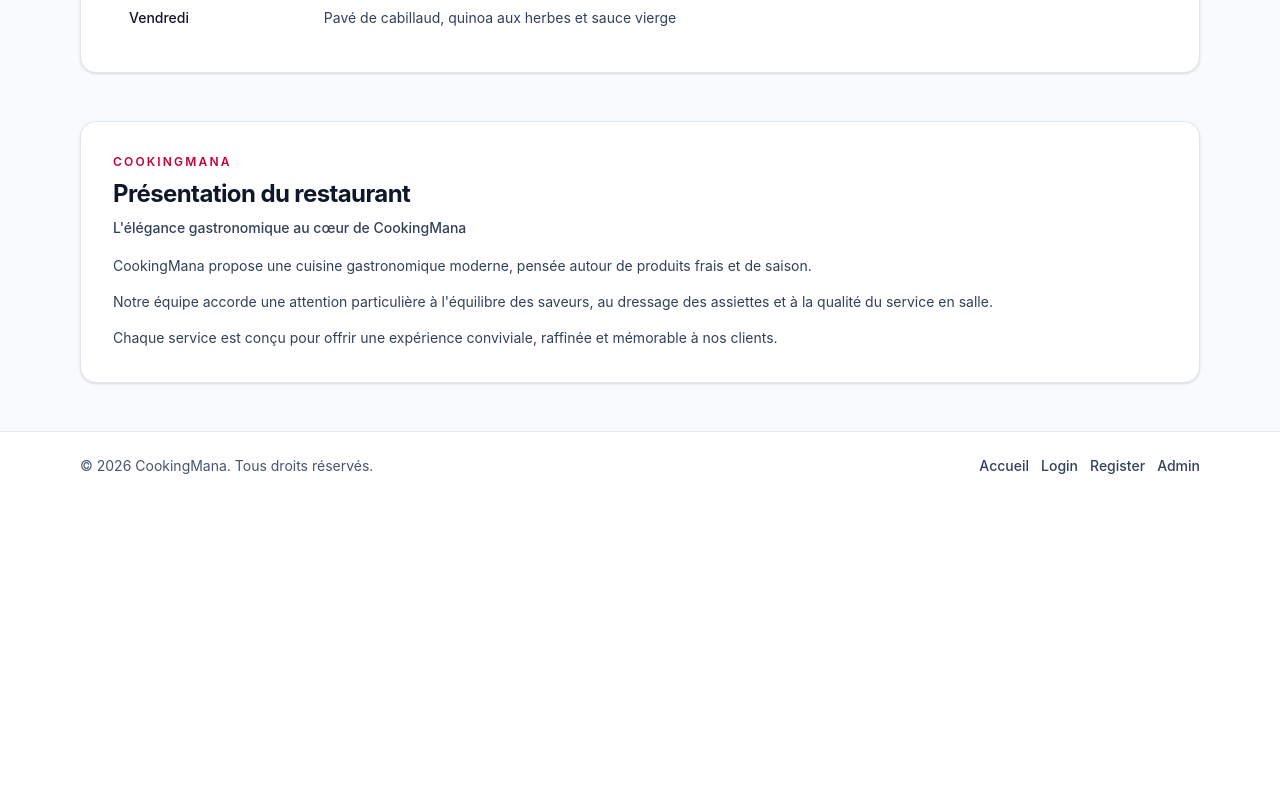
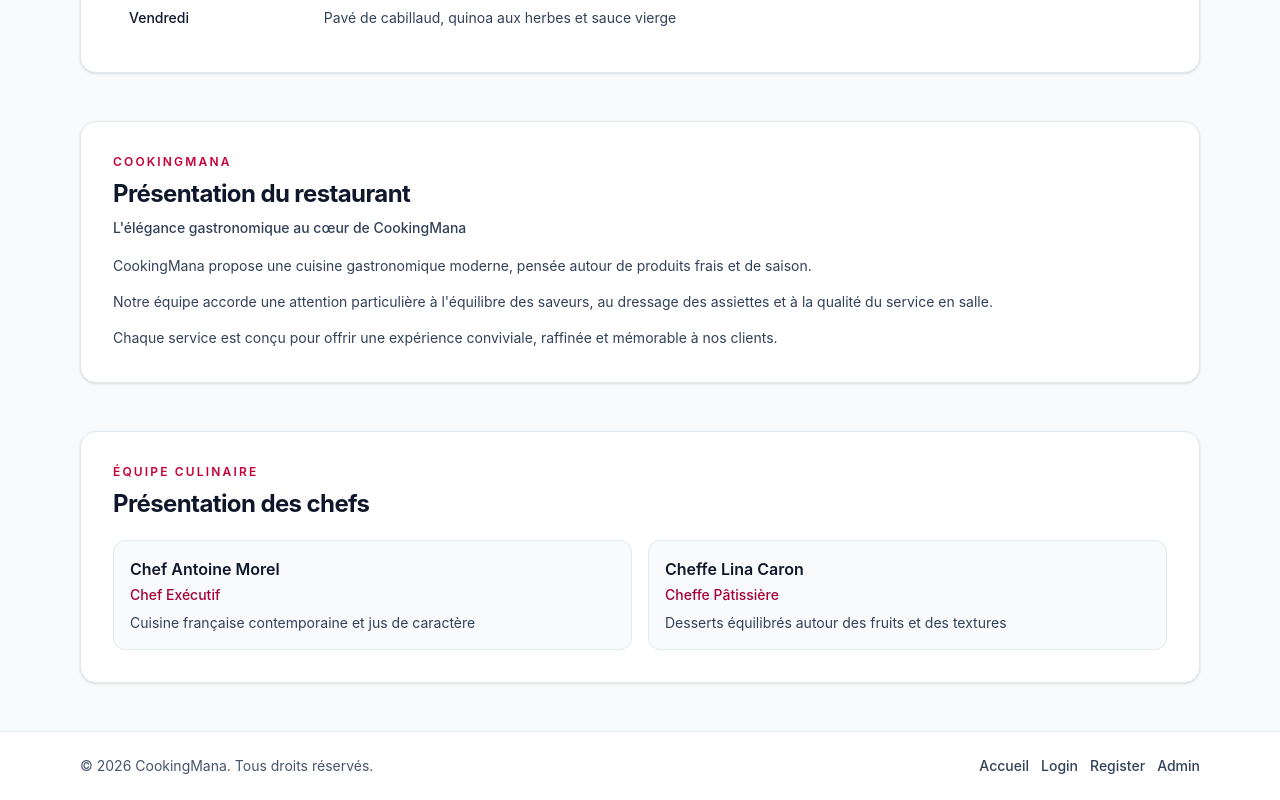
Before and after one commit to marc-awad/cooking-mana, a React (Vite) app: page / in a window 1280 px wide. Shown: the part 931-1731 px from the top of the page. Before the commit the page ends 1431 px from the top, so only its background shows below. Built offline with nearby package versions, Linux system fonts and the light colour scheme.

Commit message:
refactor: improve clean architecture with shared section styles and global error boundary

```diff
--- a/src/App.tsx
+++ b/src/App.tsx
@@ -7,6 +7,17 @@ type PlaceholderPageProps = {
   title: string
   path: string
 }
+
+type PlaceholderRoute = {
+  path: string
+  title: string
+}
+
+const placeholderRoutes: PlaceholderRoute[] = [
+  { path: "/login", title: "Login" },
+  { path: "/register", title: "Register" },
+  { path: "/admin", title: "Admin" },
+]
 
 function PlaceholderPage({ title, path }: PlaceholderPageProps) {
   return (
@@ -36,18 +47,13 @@ function App() {
     <Routes>
       <Route element={<MainLayout />}>
         <Route path="/" element={<HomePage />} />
-        <Route
-          path="/login"
-          element={<PlaceholderPage title="Login" path="/login" />}
-        />
-        <Route
-          path="/register"
-          element={<PlaceholderPage title="Register" path="/register" />}
-        />
-        <Route
-          path="/admin"
-          element={<PlaceholderPage title="Admin" path="/admin" />}
-        />
+        {placeholderRoutes.map((route) => (
+          <Route
+            key={route.path}
+            path={route.path}
+            element={<PlaceholderPage title={route.title} path={route.path} />}
+          />
+        ))}
       </Route>
     </Routes>
   )
--- /dev/null
+++ b/src/components/chefs/ChefsPresentationSection.tsx
@@ -0,0 +1,61 @@
+import {
+  sectionCardClassName,
+  sectionContainerClassName,
+  sectionEyebrowClassName,
+} from "../ui/sectionStyles"
+
+type ChefProfile = {
+  name: string
+  role: string
+  signature: string
+}
+
+const chefsSectionTitle = "Présentation des chefs"
+
+const chefProfiles: ChefProfile[] = [
+  {
+    name: "Chef Antoine Morel",
+    role: "Chef Exécutif",
+    signature: "Cuisine française contemporaine et jus de caractère",
+  },
+  {
+    name: "Cheffe Lina Caron",
+    role: "Cheffe Pâtissière",
+    signature: "Desserts équilibrés autour des fruits et des textures",
+  },
+]
+
+function ChefsPresentationSection() {
+  return (
+    <section
+      className={sectionContainerClassName}
+      aria-label="Présentation des chefs"
+    >
+      <div className={sectionCardClassName}>
+        <p className={sectionEyebrowClassName}>Équipe culinaire</p>
+        <h2 className="mt-2 text-2xl font-bold tracking-tight text-slate-900">
+          {chefsSectionTitle}
+        </h2>
+
+        <div className="mt-5 grid gap-4 md:grid-cols-2">
+          {chefProfiles.map((chef) => (
+            <article
+              key={chef.name}
+              className="rounded-xl border border-slate-200 bg-slate-50 p-4"
+            >
+              <h3 className="text-base font-semibold text-slate-900">
+                {chef.name}
+              </h3>
+              <p className="mt-1 text-sm font-medium text-rose-800">
+                {chef.role}
+              </p>
+              <p className="mt-2 text-sm text-slate-700">{chef.signature}</p>
+            </article>
+          ))}
+        </div>
+      </div>
+    </section>
+  )
+}
+
+export default ChefsPresentationSection
--- /dev/null
+++ b/src/components/error/AppErrorBoundary.tsx
@@ -0,0 +1,48 @@
+import { Component, type ErrorInfo, type ReactNode } from "react"
+
+type AppErrorBoundaryProps = {
+  children: ReactNode
+}
+
+type AppErrorBoundaryState = {
+  hasError: boolean
+}
+
+class AppErrorBoundary extends Component<
+  AppErrorBoundaryProps,
+  AppErrorBoundaryState
+> {
+  state: AppErrorBoundaryState = {
+    hasError: false,
+  }
+
+  static getDerivedStateFromError() {
+    return { hasError: true }
+  }
+
+  componentDidCatch(error: Error, errorInfo: ErrorInfo) {
+    console.error("Unhandled application error", error, errorInfo)
+  }
+
+  render() {
+    if (this.state.hasError) {
+      return (
+        <main className="min-h-screen bg-slate-50 px-4 py-16 text-slate-900">
+          <div className="mx-auto max-w-xl rounded-2xl bg-white p-8 shadow-sm ring-1 ring-slate-200">
+            <h1 className="text-2xl font-bold tracking-tight">
+              Une erreur est survenue
+            </h1>
+            <p className="mt-3 text-slate-600">
+              Merci de recharger la page. Si le problème persiste, contactez
+              l'équipe CookingMana.
+            </p>
+          </div>
+        </main>
+      )
+    }
+
+    return this.props.children
+  }
+}
+
+export default AppErrorBoundary
--- a/src/components/menu/WeeklyMenuTable.tsx
+++ b/src/components/menu/WeeklyMenuTable.tsx
@@ -1,3 +1,8 @@
+import {
+  sectionCardClassName,
+  sectionContainerClassName,
+} from "../ui/sectionStyles"
+
 type DailyMenuItem = {
   day: string
   dish: string
@@ -25,10 +30,10 @@ const fullMenuPdfPath = `/${fullMenuPdfFileName}`
 function WeeklyMenuTable() {
   return (
     <section
-      className="mx-auto w-full max-w-6xl px-4 pb-12"
+      className={sectionContainerClassName}
       aria-label="Menu de la semaine"
     >
-      <div className="rounded-2xl border border-slate-200 bg-white p-6 shadow-sm md:p-8">
+      <div className={sectionCardClassName}>
         <h2 className="text-2xl font-bold tracking-tight text-slate-900">
           Menu de la semaine
         </h2>
--- a/src/components/restaurant/RestaurantPresentationSection.tsx
+++ b/src/components/restaurant/RestaurantPresentationSection.tsx
@@ -1,3 +1,9 @@
+import {
+  sectionCardClassName,
+  sectionContainerClassName,
+  sectionEyebrowClassName,
+} from "../ui/sectionStyles"
+
 const sectionTitle = "Présentation du restaurant"
 const sectionSubtitle = "L'élégance gastronomique au cœur de CookingMana"
 
@@ -10,13 +16,11 @@ const presentationParagraphs = [
 function RestaurantPresentationSection() {
   return (
     <section
-      className="mx-auto w-full max-w-6xl px-4 pb-12"
+      className={sectionContainerClassName}
       aria-label="Présentation du restaurant"
     >
-      <div className="rounded-2xl border border-slate-200 bg-white p-6 shadow-sm md:p-8">
-        <p className="text-xs font-semibold uppercase tracking-[0.18em] text-rose-700">
-          CookingMana
-        </p>
+      <div className={sectionCardClassName}>
+        <p className={sectionEyebrowClassName}>CookingMana</p>
         <h2 className="mt-2 text-2xl font-bold tracking-tight text-slate-900">
           {sectionTitle}
         </h2>
--- /dev/null
+++ b/src/components/ui/sectionStyles.ts
@@ -0,0 +1,7 @@
+export const sectionContainerClassName = "mx-auto w-full max-w-6xl px-4 pb-12"
+
+export const sectionCardClassName =
+  "rounded-2xl border border-slate-200 bg-white p-6 shadow-sm md:p-8"
+
+export const sectionEyebrowClassName =
+  "text-xs font-semibold uppercase tracking-[0.18em] text-rose-700"
--- a/src/features/home/HomePage.tsx
+++ b/src/features/home/HomePage.tsx
@@ -1,6 +1,7 @@
 import HeroCarousel, {
   type CarouselSlide,
 } from "../../components/carousel/HeroCarousel"
+import ChefsPresentationSection from "../../components/chefs/ChefsPresentationSection"
 import WeeklyMenuTable from "../../components/menu/WeeklyMenuTable"
 import RestaurantPresentationSection from "../../components/restaurant/RestaurantPresentationSection"
 
@@ -31,6 +32,7 @@ function HomePage() {
       <HeroCarousel slides={homeSlides} />
       <WeeklyMenuTable />
       <RestaurantPresentationSection />
+      <ChefsPresentationSection />
     </>
   )
 }
--- a/src/main.tsx
+++ b/src/main.tsx
@@ -3,11 +3,14 @@ import { createRoot } from "react-dom/client"
 import { BrowserRouter } from "react-router-dom"
 import "./index.css"
 import App from "./App.tsx"
+import AppErrorBoundary from "./components/error/AppErrorBoundary"
 
 createRoot(document.getElementById("root")!).render(
   <StrictMode>
-    <BrowserRouter>
-      <App />
-    </BrowserRouter>
+    <AppErrorBoundary>
+      <BrowserRouter>
+        <App />
+      </BrowserRouter>
+    </AppErrorBoundary>
   </StrictMode>,
 )
```
Also changed, not shown: 2 other files (tests, documents, lock files or other folders).
